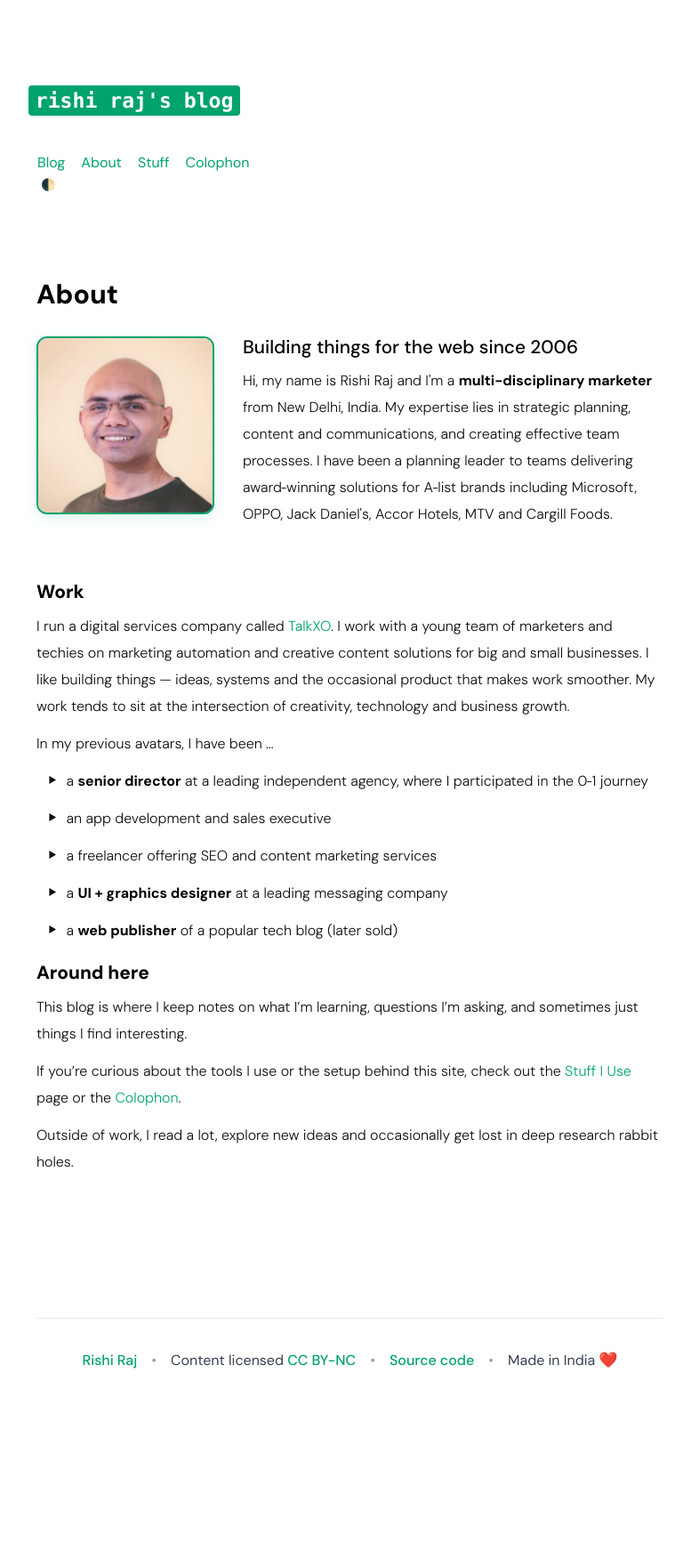
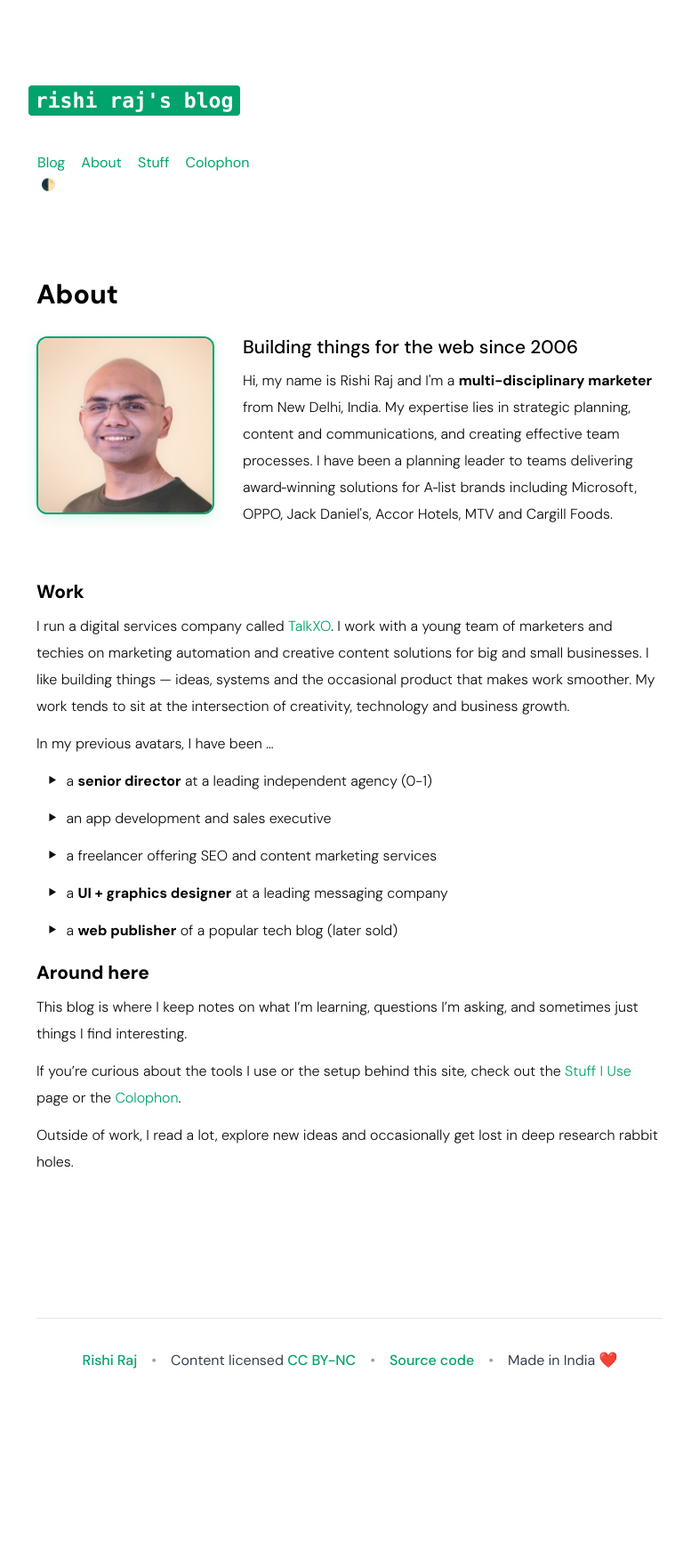
Before and after one commit to talkxo/rishiraj-blog-machine, a Jekyll site: the page built from _pages/about.md, in a window 1280 px wide. Shown: the whole page at 89% size, without its empty margins (247-1015 px from the left). Built offline with Jekyll 4.4.1, drawn with Linux system fonts in a browser that asks for light colours.

Commit message:
Update About page content
- Modified senior director description to include (0-1) reference
- Updated professional background information

```diff
--- a/_pages/about.md
+++ b/_pages/about.md
@@ -10,7 +10,7 @@ I run a digital services company called [TalkXO](https://hello.talkxo.com). I wo
 
 In my previous avatars, I have been …
 
-- a **senior director** at a leading independent agency, where I participated in the 0‑1 journey
+- a **senior director** at a leading independent agency (0-1)
 - an app development and sales executive
 - a freelancer offering SEO and content marketing services
 - a **UI + graphics designer** at a leading messaging company
```
